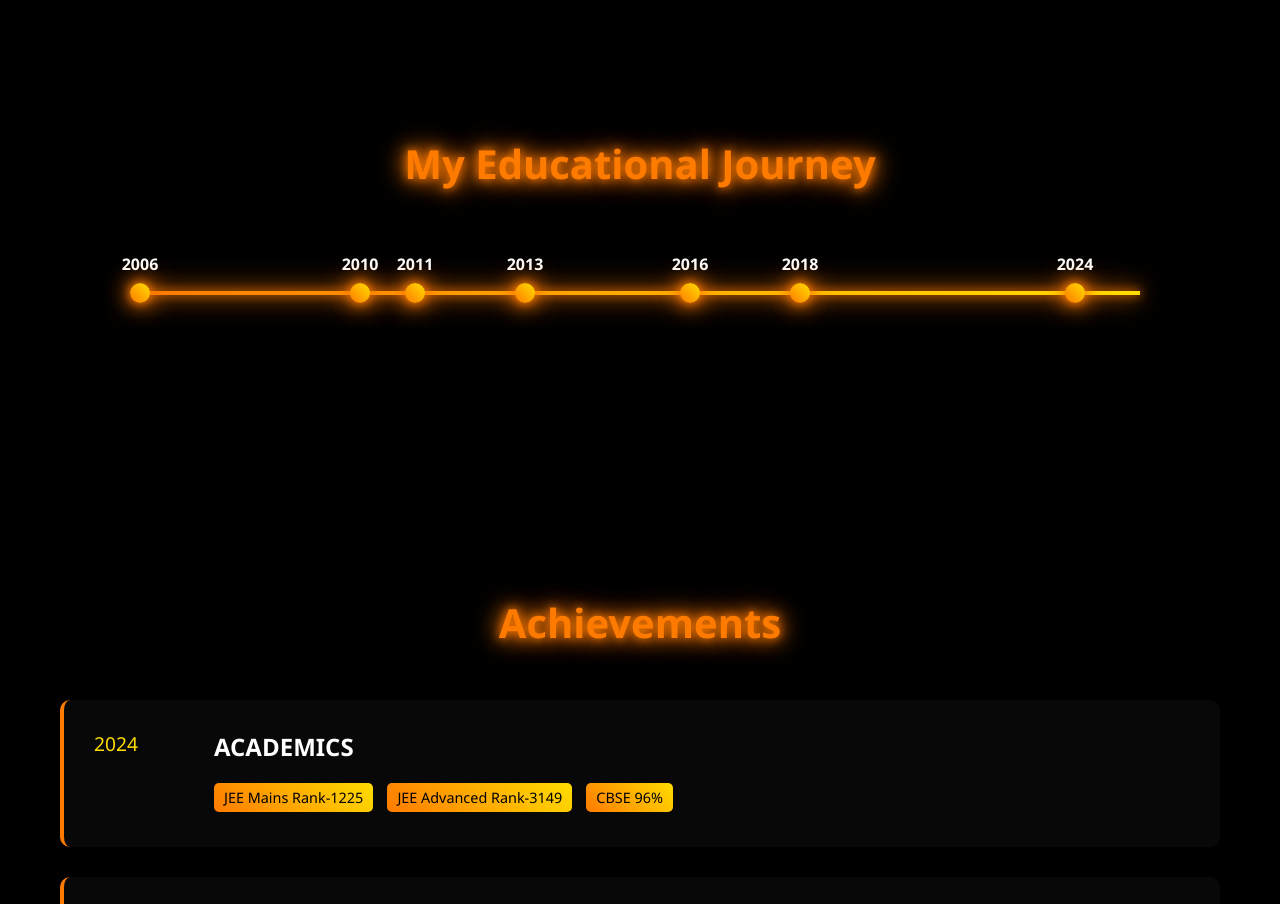
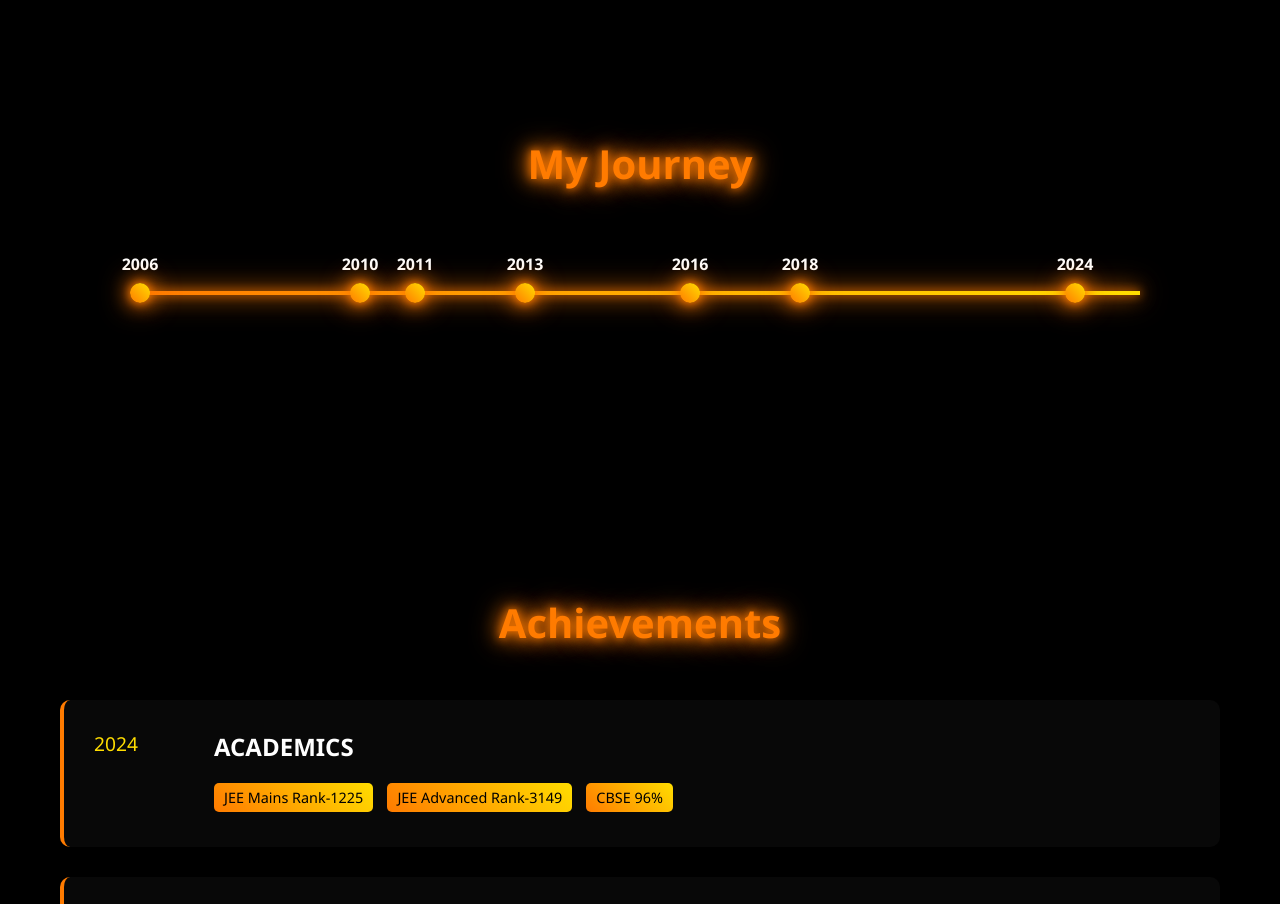
Before and after one commit to zyxro/zyxro.github.io, a plain HTML site: page index.html in a window 1280 px wide. Shown: the part 1480-2384 px from the top of the page. Drawn offline with nearby package versions, Linux system fonts and the light colour scheme; animation ran at ten frames a second.

Commit message:
Update index.html

```diff
--- a/index.html
+++ b/index.html
@@ -65,7 +65,7 @@
     <!-- Timeline Section -->
     <section id="timeline" class="timeline">
         <div class="container">
-            <h2 class="section-title">My Educational Journey</h2>
+            <h2 class="section-title">My Journey</h2>
             <div class="timeline-wrapper">
                 <div class="timeline-line">
                     <!-- Timeline points -->
```
